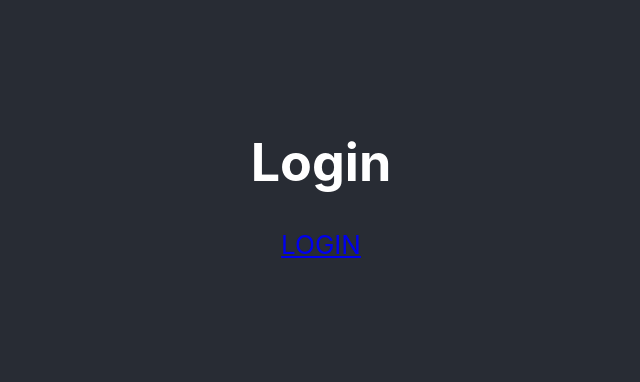
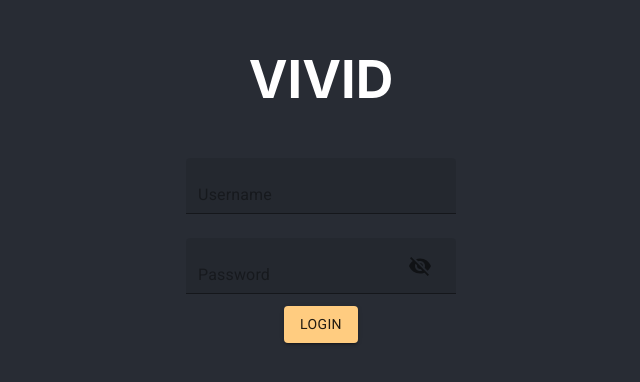
Before and after one commit to Vivid-Project/frontend, a React (Create React App) app: page / in a window 1280 px wide. Shown: the part 222-604 px from the top of the page, without its empty margins (319-959 px from the left). Built offline with nearby package versions, Linux system fonts and the light colour scheme.

Commit message:
Add login boxes, hidden password

```diff
--- a/src/modules/Login/Login.js
+++ b/src/modules/Login/Login.js
@@ -1,16 +1,90 @@
 import React from 'react';
 import { Link } from 'react-router-dom';
-import TextField from '@material-ui/core/TextField';
+import FilledInput from '@material-ui/core/FilledInput';
 import Button from '@material-ui/core/Button';
 import { theme } from '../../themes/theme';
 import { makeStyles, ThemeProvider } from '@material-ui/core/styles';
+import InputAdornment from '@material-ui/core/InputAdornment';
+import IconButton from '@material-ui/core/IconButton';
+import Visibility from '@material-ui/icons/Visibility';
+import VisibilityOff from '@material-ui/icons/VisibilityOff';
+
+const useStyles = makeStyles((theme) => ({
+  root: {
+    display: 'flex',
+    flexDirection: 'column',
+    alignItems: 'center',
+    justifyContent: 'flex-start',
+  },
+  input: {
+    margin: theme.spacing(1.5),
+    width: '30ch',
+  },
+  text: {
+    color: 'floralwhite',
+  },
+}));
 
 const Login = () => {
+  const classes = useStyles();
+  const [values, setValues] = React.useState({
+    showPassword: false,
+  });
+
+  const handleClickShowPassword = () => {
+    setValues({ ...values, showPassword: !values.showPassword });
+  };
+
+  const handleMouseDownPassword = (event) => {
+    event.preventDefault();
+  };
+
   return (
     <ThemeProvider theme={theme}>
       <main>
-        <h1>Login</h1>
-        <Link to="/dashboard">LOGIN</Link>
+        <h1>VIVID</h1>
+        <form noValidate autoComplete="off" className={classes.root}>
+          <FilledInput
+            id="username"
+            color="primary"
+            placeholder="Username"
+            className={classes.input}
+            InputProps={{
+              className: classes.text,
+            }}
+          ></FilledInput>
+          <FilledInput
+            id="dream-body"
+            color="primary"
+            placeholder="Password"
+            type={values.showPassword ? 'text' : 'password'}
+            className={classes.input}
+            InputProps={{
+              className: classes.text,
+            }}
+            endAdornment={
+              <InputAdornment position="end">
+                <IconButton
+                  aria-label="toggle password visibility"
+                  onClick={handleClickShowPassword}
+                  onMouseDown={handleMouseDownPassword}
+                >
+                  {values.showPassword ? <Visibility /> : <VisibilityOff />}
+                </IconButton>
+              </InputAdornment>
+            }
+          ></FilledInput>{' '}
+          <Link
+            to="/dashboard"
+            style={{
+              textDecoration: 'none',
+            }}
+          >
+            <Button variant="contained" color="secondary">
+              Login
+            </Button>
+          </Link>
+        </form>
       </main>
     </ThemeProvider>
   );
--- a/src/themes/theme.js
+++ b/src/themes/theme.js
@@ -6,13 +6,16 @@ export const theme = createMuiTheme({
     primary: {
       main: orange[400],
     },
+    secondary: {
+      main: orange[200],
+    },
   },
   overrides: {
     MuiOutlinedInput: {
       root: {
         position: 'relative',
         '& $notchedOutline': {
-          borderColor: 'floralwhite',
+          borderColor: orange[100],
         },
       },
     },
```
Also changed, not shown: 1 other file (tests, documents, lock files or other folders).
